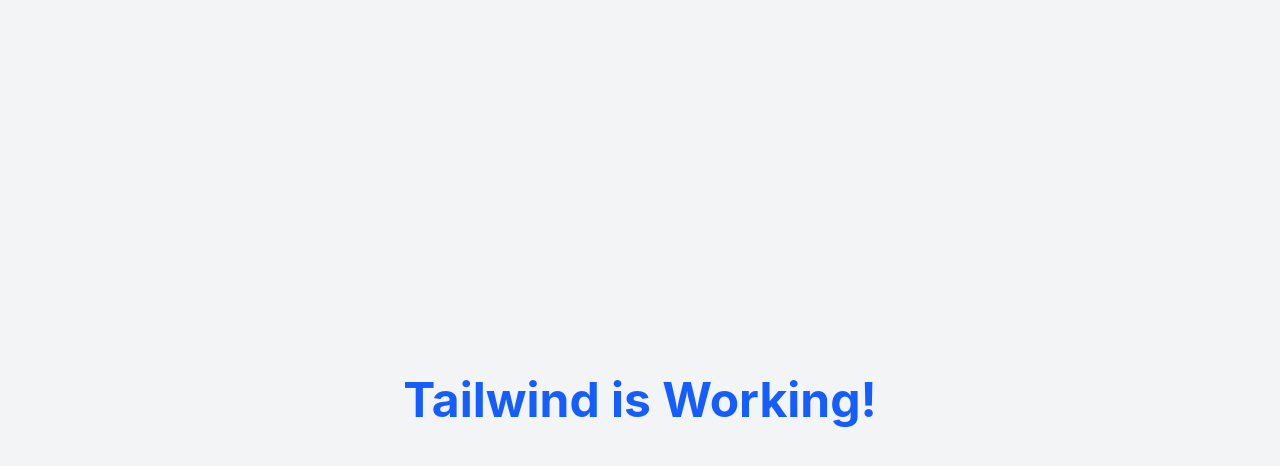
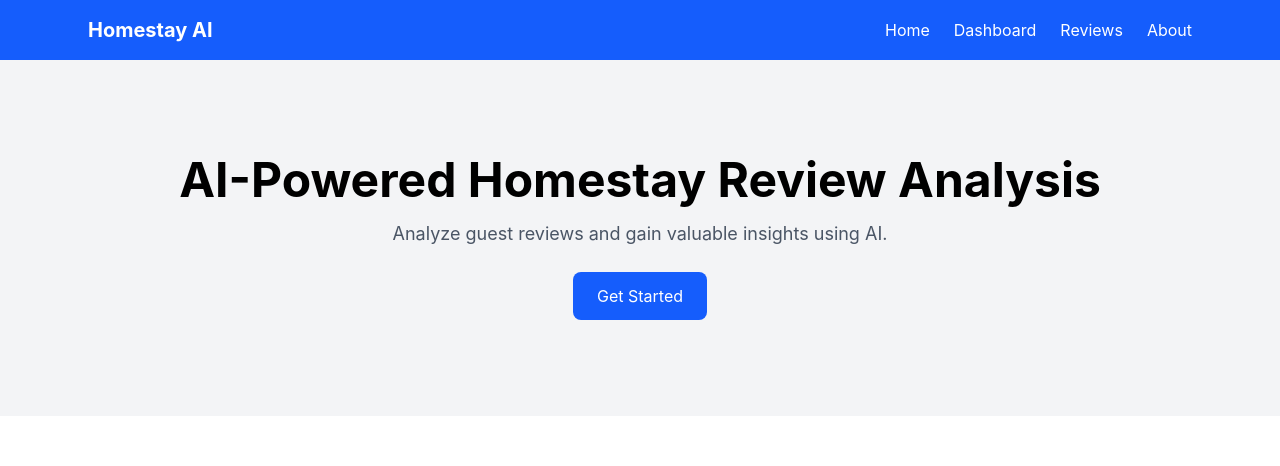
Before and after one commit to bhaavya215/Homestay-Guest-Review-Sentiment-Classifier, a React (Vite) app: page / in a window 1280 px wide. Shown: the top 466 px of the page. Built offline with nearby package versions, Linux system fonts and the light colour scheme.

Commit message:
feat: added Navbar and Hero components

```diff
--- a/src/App.jsx
+++ b/src/App.jsx
@@ -1,11 +1,7 @@
+import Home from "./pages/Home";
+
 function App() {
-  return (
-    <div className="min-h-screen bg-gray-100 flex items-center justify-center">
-      <h1 className="text-5xl font-bold text-blue-600">
-        Tailwind is Working!
-      </h1>
-    </div>
-  )
+  return <Home />;
 }
 
-export default App
+export default App;
--- /dev/null
+++ b/src/components/Hero.jsx
@@ -0,0 +1,19 @@
+function Hero() {
+  return (
+    <section className="text-center py-24 bg-gray-100">
+      <h1 className="text-5xl font-bold mb-4">
+        AI-Powered Homestay Review Analysis
+      </h1>
+
+      <p className="text-gray-600 text-lg mb-6">
+        Analyze guest reviews and gain valuable insights using AI.
+      </p>
+
+      <button className="bg-blue-600 text-white px-6 py-3 rounded-lg">
+        Get Started
+      </button>
+    </section>
+  );
+}
+
+export default Hero;
--- /dev/null
+++ b/src/components/Navbar.jsx
@@ -0,0 +1,20 @@
+function Navbar() {
+  return (
+    <nav className="bg-blue-600 text-white">
+      <div className="max-w-6xl mx-auto px-6 py-4 flex justify-between items-center">
+        <h1 className="text-xl font-bold">
+          Homestay AI
+        </h1>
+
+        <div className="flex gap-6">
+          <a href="/">Home</a>
+          <a href="/dashboard">Dashboard</a>
+          <a href="/reviews">Reviews</a>
+          <a href="/about">About</a>
+        </div>
+      </div>
+    </nav>
+  );
+}
+
+export default Navbar;
--- /dev/null
+++ b/src/pages/Home.jsx
@@ -0,0 +1,13 @@
+import Navbar from "../components/Navbar";
+import Hero from "../components/Hero";
+
+function Home() {
+  return (
+    <>
+      <Navbar />
+      <Hero />
+    </>
+  );
+}
+
+export default Home;
```
Also changed, not shown: src/pages/About.jsx (added), src/pages/Dashboard.jsx (added), src/pages/Reviews.jsx (added).
